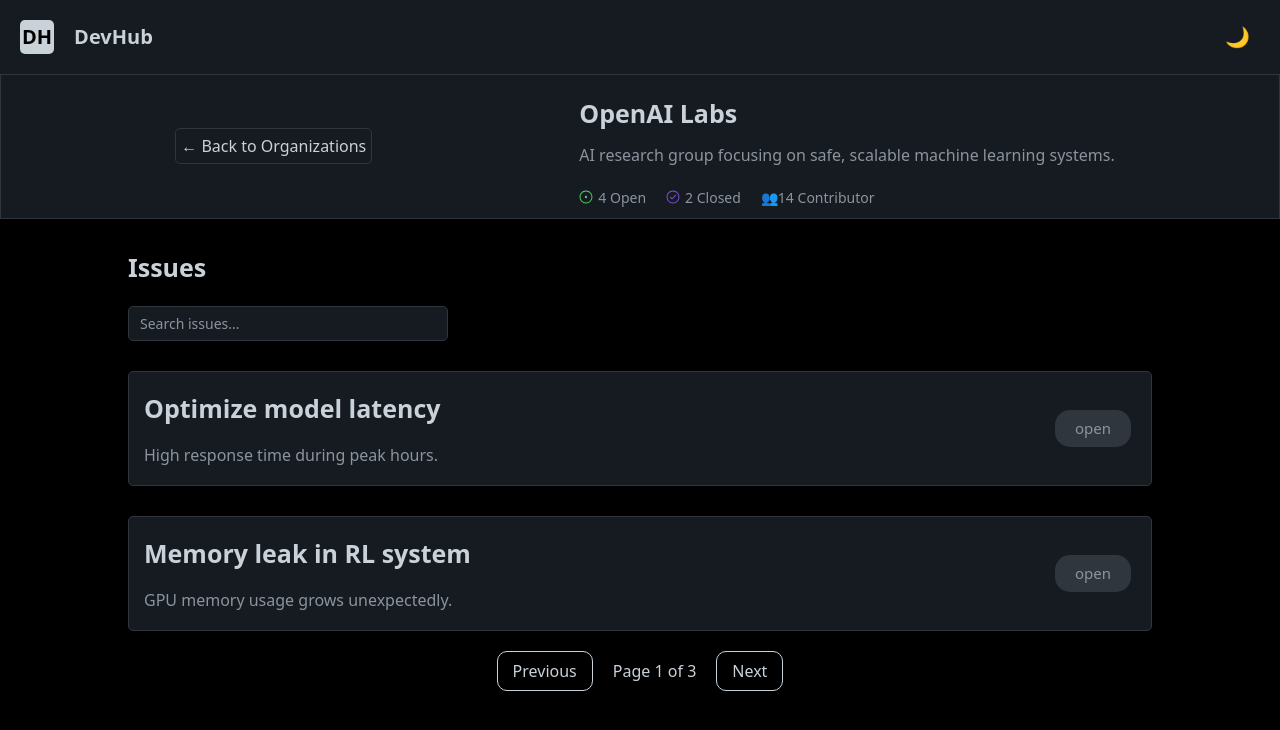
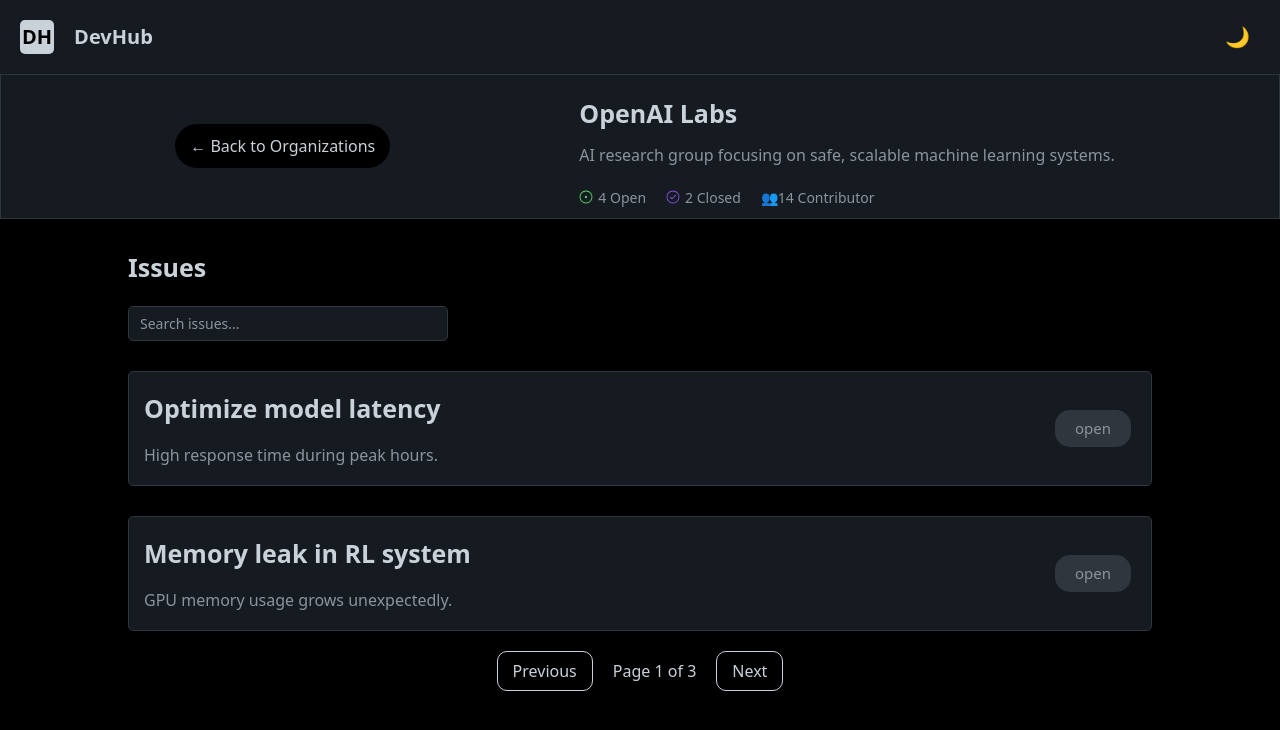
Before and after one commit to ARYANPATEL-BIT/Issue-Scout, a React (Vite) app: page /organization in a window 1280 px wide. Both pictures are taken after a click on the element 640 px from the left and 442 px from the top of the page. Shown: the top 730 px of the page. Built offline with nearby package versions, Linux system fonts and the light colour scheme.

Commit message:
Better UI

```diff
--- a/src/pages/OrganizationPage.css
+++ b/src/pages/OrganizationPage.css
@@ -10,13 +10,21 @@
 }
 
 .back{
-    border: 1px solid #30363d;
+    border: none;
+    background-color: #000000;
     color: #c9d1d9;
-    padding: 5px;
-    border-radius: 5px;
+    padding: 10px;
+    padding-left: 15px;
+    padding-right:15px;
+    border-radius: 25px;
     text-wrap: wrap;
     margin: 20px;
     cursor: pointer;
+    transition: all 0.25s ease;
+}
+
+.back:hover{
+    transform: scale(1.02);
 }
 
 .back-class{
```
